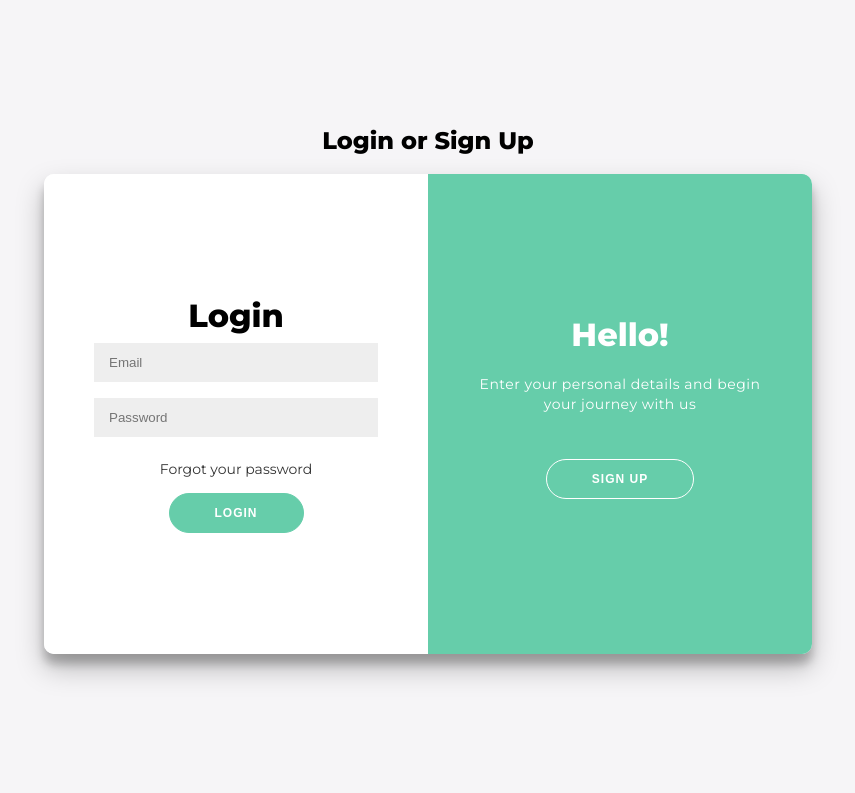
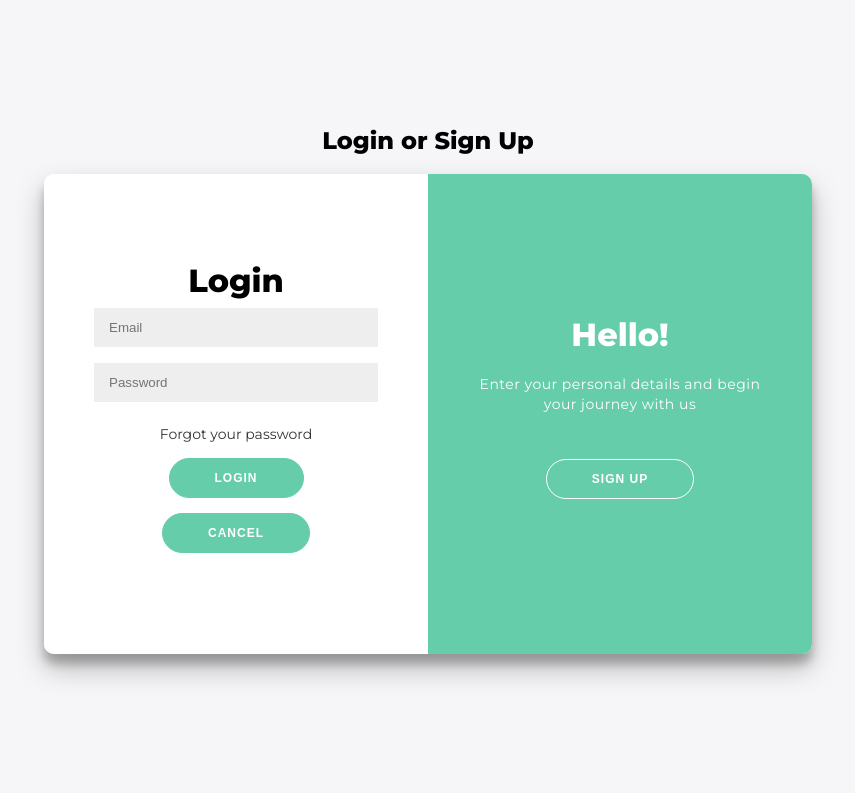
Before and after one commit to AayamKhatiwada/Tour_management_website, a PHP site: page /TMS/signin.php in a window 1280 px wide. Shown: the top 793 px of the page, without its empty margins (212-1067 px from the left). Run offline with PHP 8.4, Linux system fonts and the light colour scheme.

Commit message:
cancel button in login page

```diff
--- a/code/signin.php
+++ b/code/signin.php
@@ -36,6 +36,7 @@
                 <input type="password" placeholder="Password" name="password" />
                 <a href="#">Forgot your password</a>
                 <button name="Signin" Type="Signin">Login</button>
+                <a href="home.php"><button name="Signin" Type="Signin">cancel</button></a>
             </form>
         </div>
         <div class="overlay-container">
```
